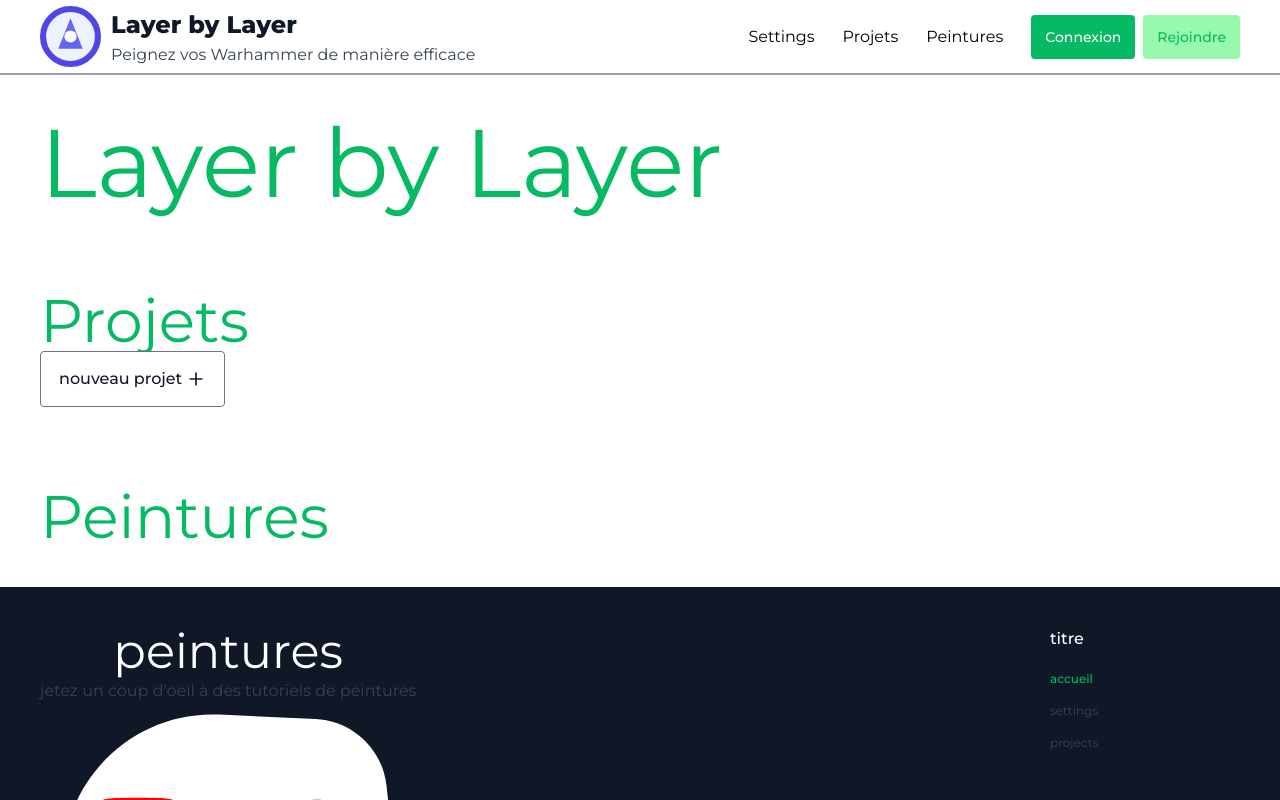
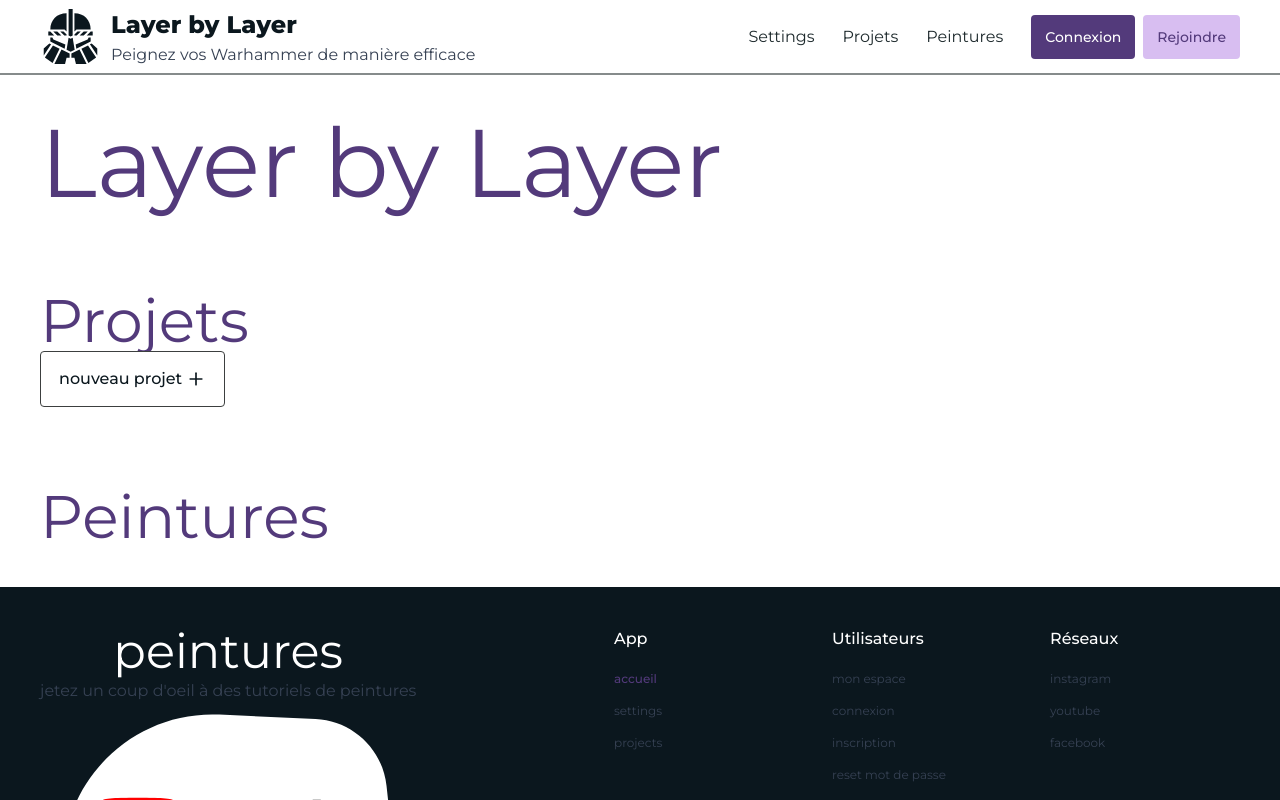
Before and after one commit to Evil-dave-dev/layer-by-layer, a Next.js app: page / in a window 1280 px wide. Shown: the top 800 px of the page. Built offline with nearby package versions, Linux system fonts and the light colour scheme.

Commit message:
setup links in footer

```diff
--- a/package.json
+++ b/package.json
@@ -21,7 +21,6 @@
     "react-dom": "^19.0.0",
     "react-firebase-hooks": "^5.1.1",
     "react-icons": "^5.5.0",
-    "sass": "^1.86.3",
     "tailwindcss": "^4.1.7",
     "uuid": "^11.1.0"
   },
--- a/src/app/globals.css
+++ b/src/app/globals.css
@@ -2,17 +2,24 @@
 @import "tailwindcss";
 
 @theme {
-  --color-primary-200: #98f8ac;
-  --color-primary-300: #62ea8d;
-  --color-primary-400: #3ad57b;
-  --color-primary: #06ba63; /* DEFAULT */
-  --color-primary-600: #049f64;
+  --color-primary-200: #d8bef1;
+  --color-primary-300: #b293d7;
+  --color-primary-400: #876aaf;
+  --color-primary: #533a7b; /* DEFAULT */
+  --color-primary-600: #402a69;
 
   --color-secondary-200: #ce9efd;
   --color-secondary-300: #ae6efb;
   --color-secondary-400: #924af7;
   --color-secondary: #f08700; /* DEFAULT */
   --color-secondary-600: #4e0bd0;
+
+  --color-gray-400: #868b8b;
+  --color-gray-500: #3c3f3f;
+  --color-gray-600: #2b3536;
+  --color-gray: #1e2a2d; /* DEFAULT */
+  --color-gray-800: #132024;
+  --color-gray-900: #0b171e;
 
   --borderRadius: 0.4rem;
   --borderRadius-sm: 0.8rem;
--- a/src/app/LoginPage/page.js
+++ b/src/app/register/page.js
@@ -1,51 +1,57 @@
 "use client";
 import Link from "next/link";
 import { auth } from "@/lib/firebase";
+import { useState } from "react";
+import { createUserWithEmailAndPassword, updateProfile } from "firebase/auth";
 import { useRouter } from "next/navigation";
-import { useState } from "react";
-import { signInWithEmailAndPassword } from "firebase/auth";
-import styles from "./styles.module.scss";
 import Typography from "@/ui/design-system/typography/typography";
 import Button from "@/ui/design-system/button/button";
 
-const LoginPage = () => {
+const RegisterPage = () => {
+  const [username, setUsername] = useState("");
   const [email, setEmail] = useState("");
   const [password, setPassword] = useState("");
   const [errors, setErrors] = useState({});
   const router = useRouter();
 
-  const handleLogin = async (e) => {
+  const handleRegister = async (e) => {
     e.preventDefault();
     setErrors({});
 
     const newErrors = {};
-    if (!email) newErrors.email = "Veuillez entrer un email";
+    if (!username) newErrors.username = "veuillez entrer un nom";
+    if (!email) newErrors.email = "veuillez entrer un email";
     if (!password && password.length < 6)
-      newErrors.password = "6 caractères minimum";
+      newErrors.password = "6 caracterez minimum";
+
+    if (Object.keys(newErrors).length > 0) {
+      setErrors(newErrors);
+      return;
+    }
 
     try {
-      const userCredential = await signInWithEmailAndPassword(
+      const userCredential = await createUserWithEmailAndPassword(
         auth,
         email,
         password
       );
       const user = userCredential.user;
+      await updateProfile(user, {
+        displayName: username,
+      });
       router.push("/");
     } catch (error) {
-      console.error("Erreur de connexion :", error);
+      console.error("Erreur d'inscription :", error);
       const newErrors = {};
       switch (error.code) {
-        case "auth/user-not-found":
-          newErrors.email = "email non enregistré";
+        case "auth/email-already-in-use":
+          newErrors.email = "email déjà utilisé";
           break;
         case "auth/invalid-email":
           newErrors.email = "email invalide";
           break;
-        case "auth/wrong-password":
-          newErrors.password = "mot de passe incorrect";
-          break;
-        case "auth/missing-password":
-          newErrors.password = "Veuillez entrer un mot de passe";
+        case "auth/weak-password":
+          newErrors.password = "mot de passe invalide";
           break;
         default:
           newErrors.general = "erreur inconnue. Réessayez";
@@ -60,21 +66,21 @@ const LoginPage = () => {
       <div className={styles.content}>
         <div>
           <Typography component="h2" variant="h2">
-            Login
+            Register
           </Typography>
-          <Typography component="h3" variant="body-base">
-            Vous n&#39;avez pas encore de compte ?{" "}
-            <Link href="/RegisterPage" className={styles.link}>
-              Inscrivez-vous
+          <Typography component="body-base" variant="body-base">
+            Vous avez déjà un compte ?{" "}
+            <Link href="/LoginPage" className={styles.link}>
+              Connectez-vous
             </Link>
           </Typography>
         </div>
-        <form className={styles.form} onSubmit={handleLogin} noValidate>
-          <Button>login</Button>
+        <form className={styles.form} onSubmit={handleRegister} noValidate>
+          <Button>register</Button>
         </form>
       </div>
     </section>
   );
 };
 
-export default LoginPage;
+export default RegisterPage;
--- /dev/null
+++ b/src/lib/link-type.tsx
@@ -0,0 +1,6 @@
+export type LinkType = "internal" | "external";
+
+export const LinkTypes: Record<string, LinkType> = {
+  INTERNAL: "internal",
+  EXTERNAL: "external",
+};
--- a/src/ui/components/navigation/app-links.tsx
+++ b/src/ui/components/navigation/app-links.tsx
@@ -1,4 +1,4 @@
-import { AppLinks } from "@/types/app-links";
+import { AppLinks, FooterLinks } from "@/types/app-links";
 
 export const footerApplicationLinks: AppLinks[] = [
   {
@@ -26,17 +26,17 @@ export const footerUserLinks: AppLinks[] = [
   },
   {
     label: "connexion",
-    baseUrl: "/#",
+    baseUrl: "/login",
     type: "internal",
   },
   {
     label: "inscription",
-    baseUrl: "/#",
+    baseUrl: "/register",
     type: "internal",
   },
   {
     label: "reset mot de passe",
-    baseUrl: "/#",
+    baseUrl: "/resetPassword",
     type: "internal",
   },
 ];
@@ -44,17 +44,33 @@ export const footerUserLinks: AppLinks[] = [
 export const footerSocialNetworkLinks: AppLinks[] = [
   {
     label: "instagram",
-    baseUrl: "/#",
+    baseUrl:
+      "https://www.instagram.com/_warhammer_community?utm_source=ig_web_button_share_sheet&igsh=ZDNlZDc0MzIxNw==",
     type: "external",
   },
   {
     label: "youtube",
-    baseUrl: "/#",
+    baseUrl: "https://youtube.com/@officialwarhammer?si=mRaUmyKSZK_D7czJ",
     type: "external",
   },
   {
     label: "facebook",
-    baseUrl: "/#",
+    baseUrl: "https://www.facebook.com/groups/416641585058414/",
     type: "external",
   },
 ];
+
+export const footerLinks: FooterLinks[] = [
+  {
+    label: "App",
+    links: footerApplicationLinks,
+  },
+  {
+    label: "Utilisateurs",
+    links: footerUserLinks,
+  },
+  {
+    label: "Réseaux",
+    links: footerSocialNetworkLinks,
+  },
+];
--- a/src/ui/components/navigation/footer.tsx
+++ b/src/ui/components/navigation/footer.tsx
@@ -2,25 +2,27 @@ import React from "react";
 import Container from "../container/container";
 import Typography from "@/ui/design-system/typography/typography";
 import Image from "next/image";
-import { footerApplicationLinks } from "./app-links";
+import { footerLinks } from "./app-links";
 import { v4 as uuidv4 } from "uuid";
 import ActiveLink from "./active-link";
+import { FooterLinks } from "@/types/app-links";
+import { LinkTypes } from "@/lib/link-type";
 
 const Footer = () => {
   const currentYear = new Date().getFullYear();
-  console.log(uuidv4);
-  const footerNavigationList = footerApplicationLinks.map((item, id) => (
-    <div key={uuidv4()}>{item.label}</div>
+
+  const footerNavigationList = footerLinks.map((column) => (
+    <FooterLink key={uuidv4()} data={column} />
   ));
 
   return (
     <div className="bg-gray-900">
       <Container className="flex justify-between py-10">
         <div className="flex flex-col items-center gap-1">
-          <Typography variant="h4" theme="white">
+          <Typography component="h4" variant="h4" theme="white">
             peintures
           </Typography>
-          <Typography variant="body-base" theme="gray">
+          <Typography component="p" variant="body-base" theme="gray">
             jetez un coup d&apos;oeil à des tutoriels de peintures
           </Typography>
           <a
@@ -35,9 +37,7 @@ const Footer = () => {
             />
           </a>
         </div>
-        <div className="">
-          <FooterLink />
-        </div>
+        <div className="flex gap-7">{footerNavigationList}</div>
       </Container>
       <Container className="pt-9 pb-11 space-y-11">
         <hr className="text-gray-500"></hr>
@@ -53,14 +53,18 @@ const Footer = () => {
 
 export default Footer;
 
-const FooterLink = () => {
-  const LinksList = footerApplicationLinks.map((link) => (
+interface footerLinksProps {
+  data: FooterLinks;
+}
+
+const FooterLink = ({ data }: footerLinksProps) => {
+  const linksList = data.links.map((link) => (
     <div key={uuidv4()}>
-      {link.type === "internal" && (
+      {link.type === LinkTypes.INTERNAL && (
         <ActiveLink href={link.baseUrl}>{link.label}</ActiveLink>
       )}
-      {link.type === "external" && (
-        <a href={link.baseUrl} target="_blank">
+      {link.type === LinkTypes.EXTERNAL && (
+        <a target="_blank" href={link.baseUrl}>
           {link.label}
         </a>
       )}
@@ -75,10 +79,10 @@ const FooterLink = () => {
         weight="medium"
         classname="pb-5"
       >
-        titre
+        {data.label}
       </Typography>
       <Typography theme="gray" variant="caption3" classname="space-y-4">
-        {LinksList}
+        {linksList}
       </Typography>
     </div>
   );
--- a/src/ui/design-system/logo/logo.tsx
+++ b/src/ui/design-system/logo/logo.tsx
@@ -21,21 +21,18 @@ const Logo = ({ size = "medium" }: Props) => {
   }
   return (
     <svg
+      xmlns="http://www.w3.org/2000/svg"
+      viewBox="0 0 512 512"
       width={sizeLogo}
-      viewBox="0 0 100 100"
-      fill="none"
-      xmlns="http://www.w3.org/2000/svg"
     >
-      <circle
-        cx="50"
-        cy="50"
-        r="45"
-        stroke="#4F46E5"
-        strokeWidth="10"
-        fill="#EEF2FF"
-      />
-      <path d="M50 20 L70 70 L30 70 Z" fill="#6366F1" />
-      <circle cx="50" cy="50" r="10" fill="white" />
+      <path d="M0 0h512v512H0z" fill="#fff" fillOpacity="0"></path>
+      <g>
+        <path
+          d="M240.028 26v221.481L257.065 256l17.037-8.519V26h-34.074zM222.99 60.074c-80.22 0-136.297 56.077-136.297 136.296h119.26l17.037 17.037V60.074zm66.018 0v153.333l17.037-17.037h119.26c0-80.219-56.077-136.296-136.297-136.296zM69.657 213.407v34.074h50.047l-33.01-34.074H69.657zm41.528 0 34.074 34.074h34.074l-34.074-34.074h-34.074zm58.565 0 34.074 34.074h19.167v-8.518l-25.556-25.556H169.75zm144.815 0-25.556 25.556v8.518h19.167l34.074-34.074h-27.685zm52.176 0-34.074 34.074h34.074l34.074-34.074H366.74zm58.565 0-33.01 34.074h50.047v-34.074h-17.037zM86.694 264.52v34.074l120.325 60.694 5.68-36.497-100.449-41.234-8.519-17.037H86.694zm321.575 0-8.519 17.037-100.448 41.234 5.68 36.497 120.324-60.694V264.52h-17.037zm-168.241 2.13L222.99 366.74l34.074 17.037 34.074-17.037-17.037-100.093-17.037 8.519-17.037-8.519zM78.176 314.564l-46.852 41.528v59.63l61.76-93.704-14.908-7.454zm355.648 0-14.907 7.454 61.759 93.703v-59.63l-46.852-41.527zm-324.768 15.972L40.907 432.759l64.954 44.722 58.565-119.259-55.37-27.685zm293.888 0-55.37 27.685 58.565 119.26 64.954-44.723-68.149-102.222zm-222.546 35.139L120.768 486h89.445l12.778-51.111h25.555v-36.204l-68.148-33.01zm151.204 0-68.148 33.01v36.203h25.555L301.787 486h89.444l-59.63-120.324z"
+          fill="#0b171e"
+          fillOpacity="1"
+        ></path>
+      </g>
     </svg>
   );
 };
```
Also changed, not shown: src/app/login/page.js (renamed from src/app/RegisterPage/page.js, +23 -31 lines), src/types/app-links.tsx (+8 -1 lines), src/app/resetPassword/page.js (renamed from src/app/ResetPasswordPage/page.js), 2 other files (tests, documents, lock files or other folders).
